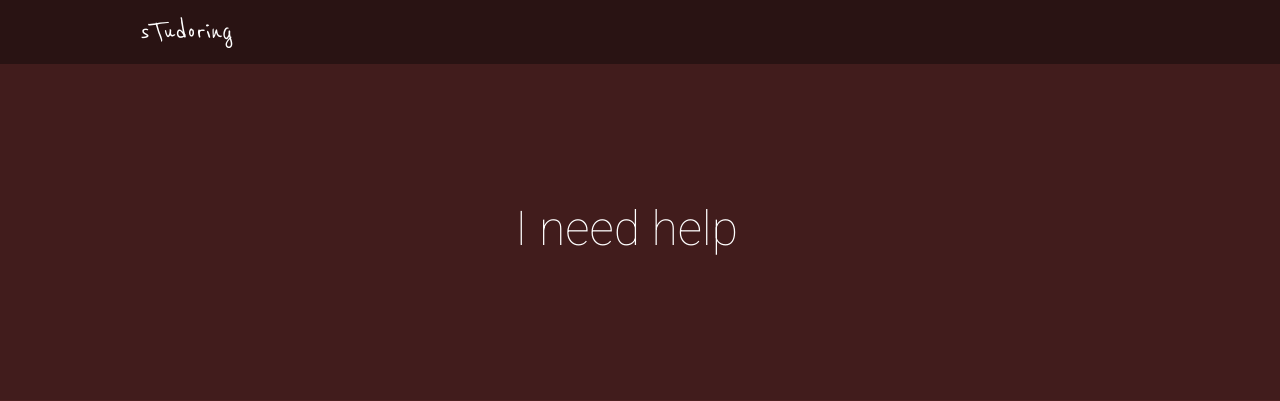
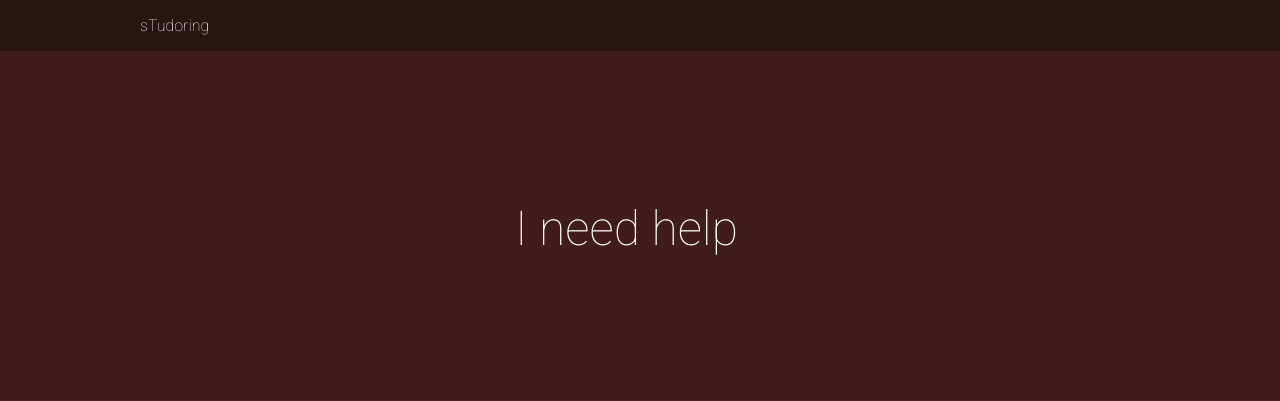
Before and after one commit to loganrosen/stutoring, a Flask app: page / in a window 1280 px wide. Shown: the top 401 px of the page. Run offline with Flask 2, Linux system fonts and the light colour scheme; some libraries are stand-ins or nearby versions.

Commit message:
no more beanie

```diff
--- a/static/style/style.css
+++ b/static/style/style.css
@@ -256,7 +256,5 @@ li
 
 #pagetitle
 {
-	font-family: "Reenie Beanie", serif;
-	font-size: 2em;
 	padding: 0;
 }
```
